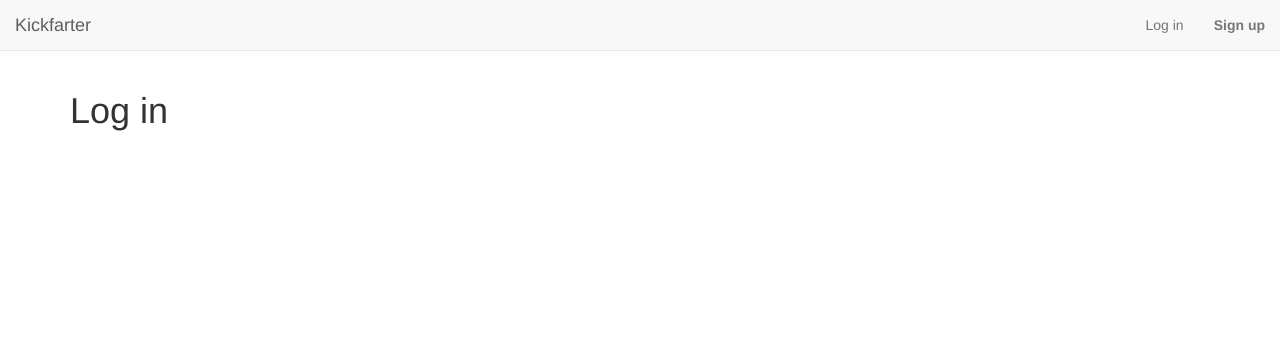
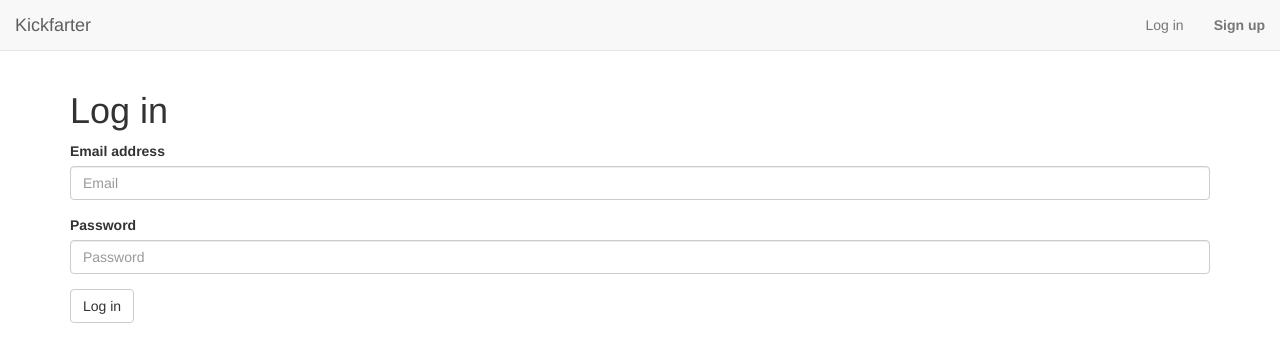
Before and after one commit to Retzudo/kickfarter, a Django app: page /login in a window 1280 px wide. Shown: the top 362 px of the page. Run offline with Django 3.2, Linux system fonts and the light colour scheme; some libraries are stand-ins or nearby versions.

Commit message:
Login/logout routine

```diff
--- a/kickfarter/app/forms.py
+++ b/kickfarter/app/forms.py
@@ -43,3 +43,8 @@ class UserCreationForm(forms.ModelForm):
         if commit:
             user.save()
         return user
+
+
+class LoginForm(forms.Form):
+    email = forms.EmailField()
+    password = forms.CharField(widget=forms.PasswordInput)
--- a/kickfarter/app/models.py
+++ b/kickfarter/app/models.py
@@ -29,7 +29,7 @@ class UserManager(BaseUserManager):
 
 
 class User(AbstractBaseUser, PermissionsMixin):
-    """Basic user because we don't want Django's."""
+    """Basic user because we don't want Django's user class."""
     email = models.EmailField(unique=True)
     name = models.CharField(max_length=255, null=True, blank=True)
     objects = UserManager()
@@ -57,7 +57,7 @@ class User(AbstractBaseUser, PermissionsMixin):
         if project in self.pledged_to.all():
             raise BackingException('You have already backed this project')
 
-        pledge = Pledge(project=project, user=self, amount=amount, chosen_reward=reward)
+        pledge = Pledge(project=project, user=self, amount=amount, chosen_reward_tier=reward)
         pledge.save()
         return pledge
 
@@ -98,7 +98,7 @@ class RewardTier(models.Model):
 class Comment(models.Model):
     text = models.TextField()
     project = models.ForeignKey('Project', related_name='comments', on_delete=models.CASCADE)
-    user = models.ForeignKey('User', related_name='comments')
+    user = models.ForeignKey('User', related_name='comments')  # Don't delete comments on user deletion
 
 
 class Update(models.Model):
--- a/kickfarter/app/templates/app/index.html
+++ b/kickfarter/app/templates/app/index.html
@@ -5,7 +5,7 @@
         <div class="jumbotron">
             <h1>Kickfarter</h1>
             <p>Discover the world of shitty crowd-funded projects.</p>
-            <a href="{% url 'signup' %}" class="btn btn-primary btn-lg">Sign up</a>
+            <a href="{% url 'signup' %}" class="btn btn-primary btn-lg">Sign up</a> or <a href="{% url 'login' %}">log in</a>
         </div>
     </main>
 {% endblock %}
--- a/kickfarter/app/templates/app/login.html
+++ b/kickfarter/app/templates/app/login.html
@@ -3,5 +3,30 @@
 {% block content %}
     <div class="container">
         <h1>Log in</h1>
+
+        <form action="{% url 'login' %}" method="post">
+            <div class="form-group{% if form.email.errors %} has-error{% endif %}">
+                <label for="{{ form.email.name }}">Email address</label>
+                <input type="email" name="{{ form.email.name }}" class="form-control" placeholder="Email" required>
+                {% if form.email.errors %}
+                    {% for error in form.email.errors %}
+                        <span class="help-block">{{ error|escape }}</span>
+                    {% endfor %}
+                {% endif %}
+            </div>
+
+            <div class="form-group{% if form.password.errors %} has-error{% endif %}">
+                <label for="{{ form.password.name }}">Password</label>
+                <input type="password" name="{{ form.password.name }}" class="form-control" placeholder="Password" required>
+                {% if form.password.errors %}
+                    {% for error in form.password.errors %}
+                        <span class="help-block">{{ error|escape }}</span>
+                    {% endfor %}
+                {% endif %}
+            </div>
+
+            <button type="submit" class="btn btn-default">Log in</button>
+            {% csrf_token %}
+        </form>
     </div>
 {% endblock %}
--- a/kickfarter/app/urls.py
+++ b/kickfarter/app/urls.py
@@ -6,4 +6,5 @@ urlpatterns = [
     url(r'^login$', app.views.login_view, name='login'),
     url(r'^logout', app.views.logout_view, name='logout'),
     url(r'^signup$', app.views.signup, name='signup'),
+    url(r'^profile$', app.views.profile, name='profile'),
 ]
--- a/kickfarter/app/views.py
+++ b/kickfarter/app/views.py
@@ -1,4 +1,4 @@
-from app.forms import UserCreationForm
+from app.forms import UserCreationForm, LoginForm
 from django.contrib.auth import authenticate, logout, login
 from django.core.urlresolvers import reverse
 from django.shortcuts import render, redirect
@@ -26,10 +26,25 @@ def signup(request):
 
 def login_view(request):
     if request.user.is_authenticated():
-        return redirect(reverse('index'))
-    return render(request, 'app/login.html')
+        return redirect(reverse('profile'))
+
+    if request.method == 'POST':
+        form = LoginForm(request.POST)
+        if form.is_valid():
+            user = authenticate(email=form.cleaned_data['email'], password=form.cleaned_data['password'])
+            if user:
+                login(request, user)
+                return redirect(reverse('index'))
+    else:
+        form = LoginForm()
+
+    return render(request, 'app/login.html', context={'form': form})
 
 
 def logout_view(request):
     logout(request)
     return redirect(reverse('index'))
+
+
+def profile(request):
+    return render(request, 'app/profile.html')
```
Also changed, not shown: kickfarter/app/templates/app/profile.html (added, +9 -0 lines), kickfarter/app/tests.py (+21 -4 lines).
